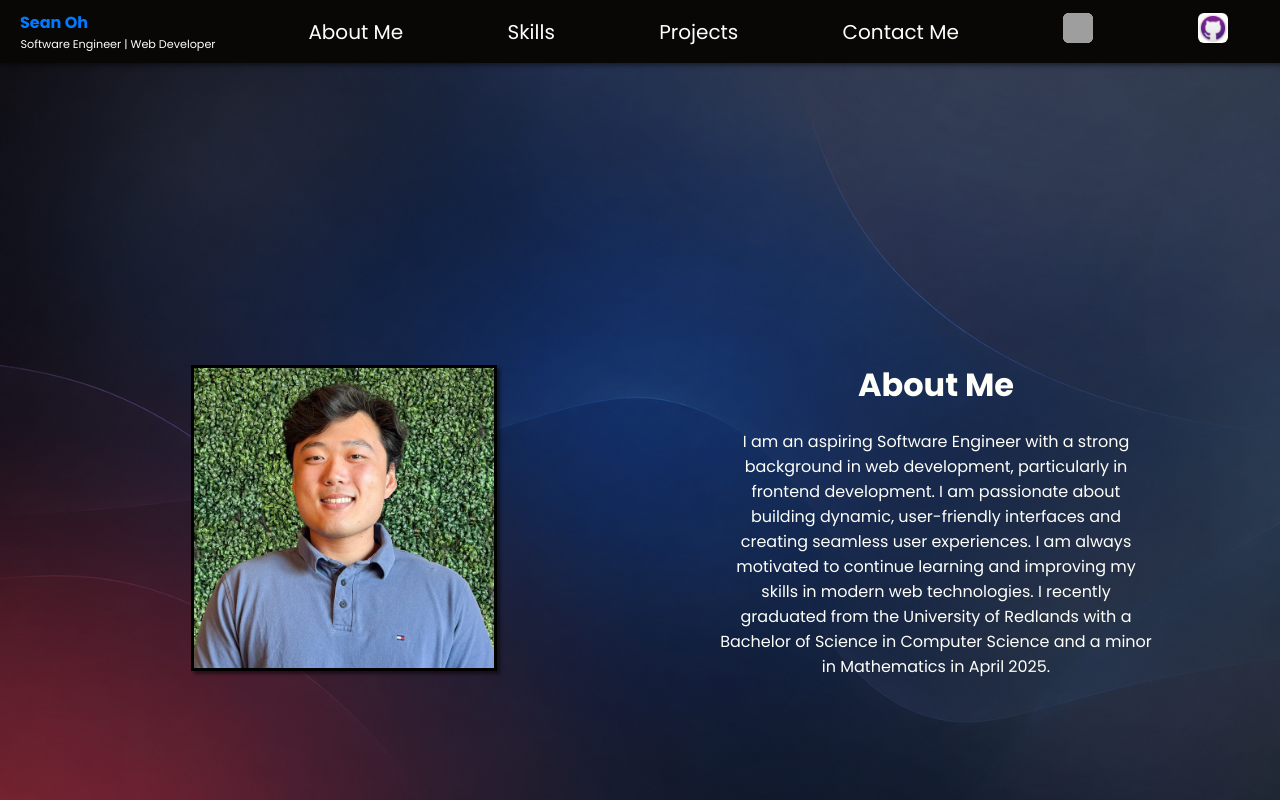
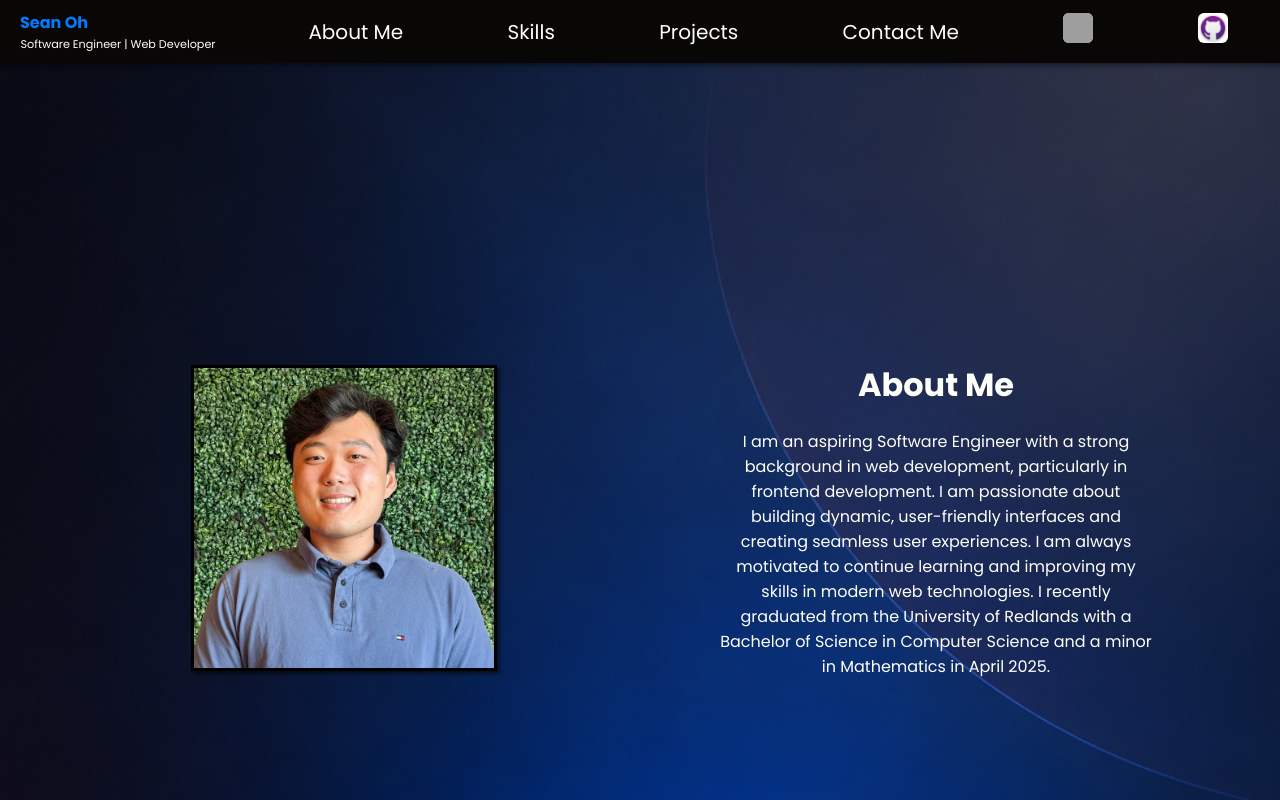
Before and after one commit to seannooh/seanoh, a React (Create React App) app: page / in a window 1280 px wide. Shown: the top 800 px of the page. Built offline with nearby package versions, Linux system fonts and the light colour scheme; grey boxes are pictures that could not be loaded.

Commit message:
Added mobile background

```diff
--- a/src/App.css
+++ b/src/App.css
@@ -7,11 +7,16 @@ html, body {
   padding: 0;
   margin: 0;
   overflow-x: hidden;
-  background-image: url("/public/images/MoodyGlassmorphismGradientBackground.png");
+  background-image: url("/public/images/MoodyGlassmorphismGradientBackgroundMobile.png");
   background-size: cover;
   background-position: center;
   background-repeat: no-repeat;
   background-attachment: fixed;
+}
+@media (max-width: 768px) {
+  html, body {
+    background-image: url("/public/images/MoodyGlassmorphismGradientBackground.png");
+  }
 }
 
 
@@ -188,7 +193,7 @@ html, body {
       flex-direction: row;
       justify-content: space-around;
       min-height: 100vh;
-      margin-top: none;
+      margin-top: ;
     }
     .profile-pic {
       width: 300px;
```
Also changed, not shown: public/images/MoodyGlassmorphismGradientBackgroundMobile.png (added).
